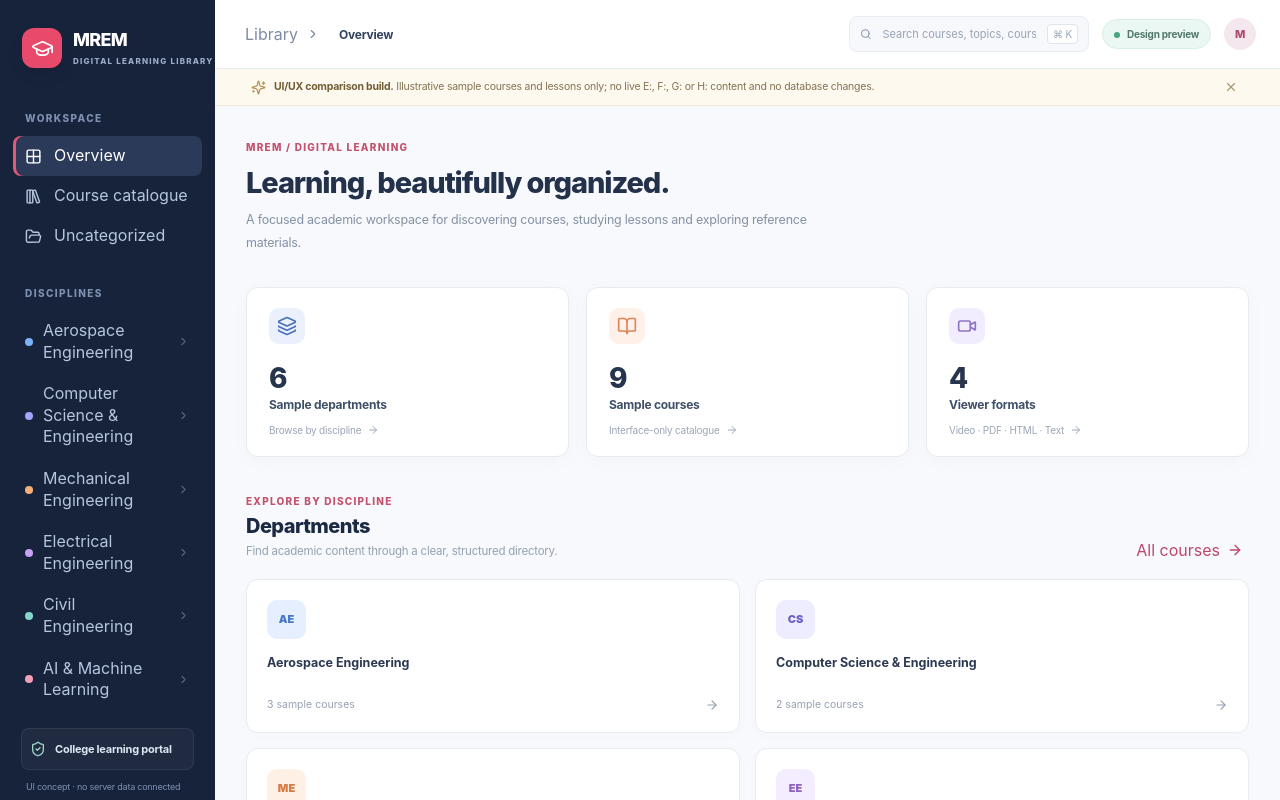
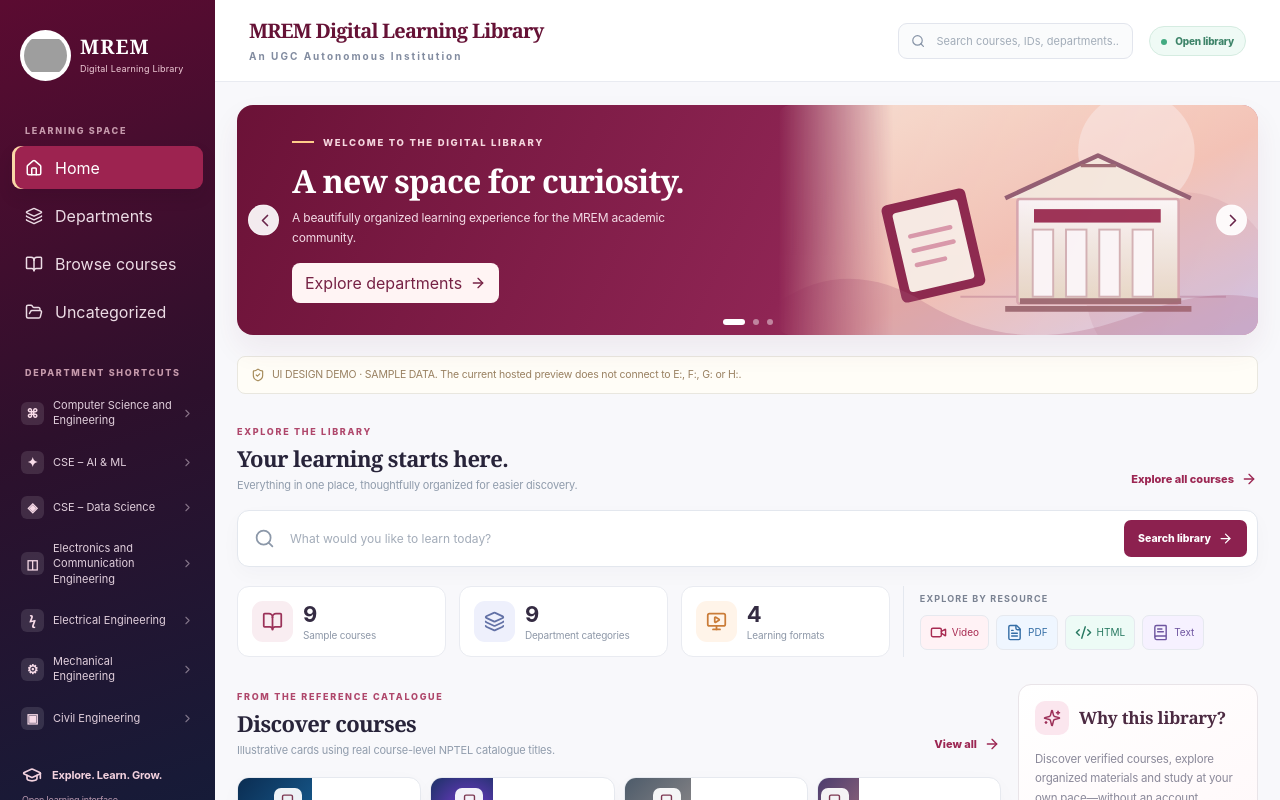
Before and after one commit to thinkbulb9-cmd/mremdigital, a Next.js app: page /design-preview in a window 1280 px wide. Shown: the top 800 px of the page. Built offline with nearby package versions, Linux system fonts and the light colour scheme; grey boxes are pictures that could not be loaded.

Commit message:
Switch design preview to complete MREM-branded open LMS experience

```diff
--- a/app/design-preview/page.tsx
+++ b/app/design-preview/page.tsx
@@ -1,4 +1,4 @@
 import type {Metadata} from 'next';
-import LibraryDesignPreview from '@/components/LibraryDesignPreview';
-export const metadata:Metadata={title:'MREM · LMS Design Comparison',description:'UI/UX-only preview of the MREM Digital Learning Library'};
-export default function DesignPreview(){return <LibraryDesignPreview/>;}
+import MremOpenLms from '@/components/MremOpenLms';
+export const metadata:Metadata={title:'MREM Digital Learning Library — Open LMS',description:'Open, no-login institutional learning UI concept with MREM branding and inline course resources'};
+export default function DesignPreview(){return <MremOpenLms/>;}
```
